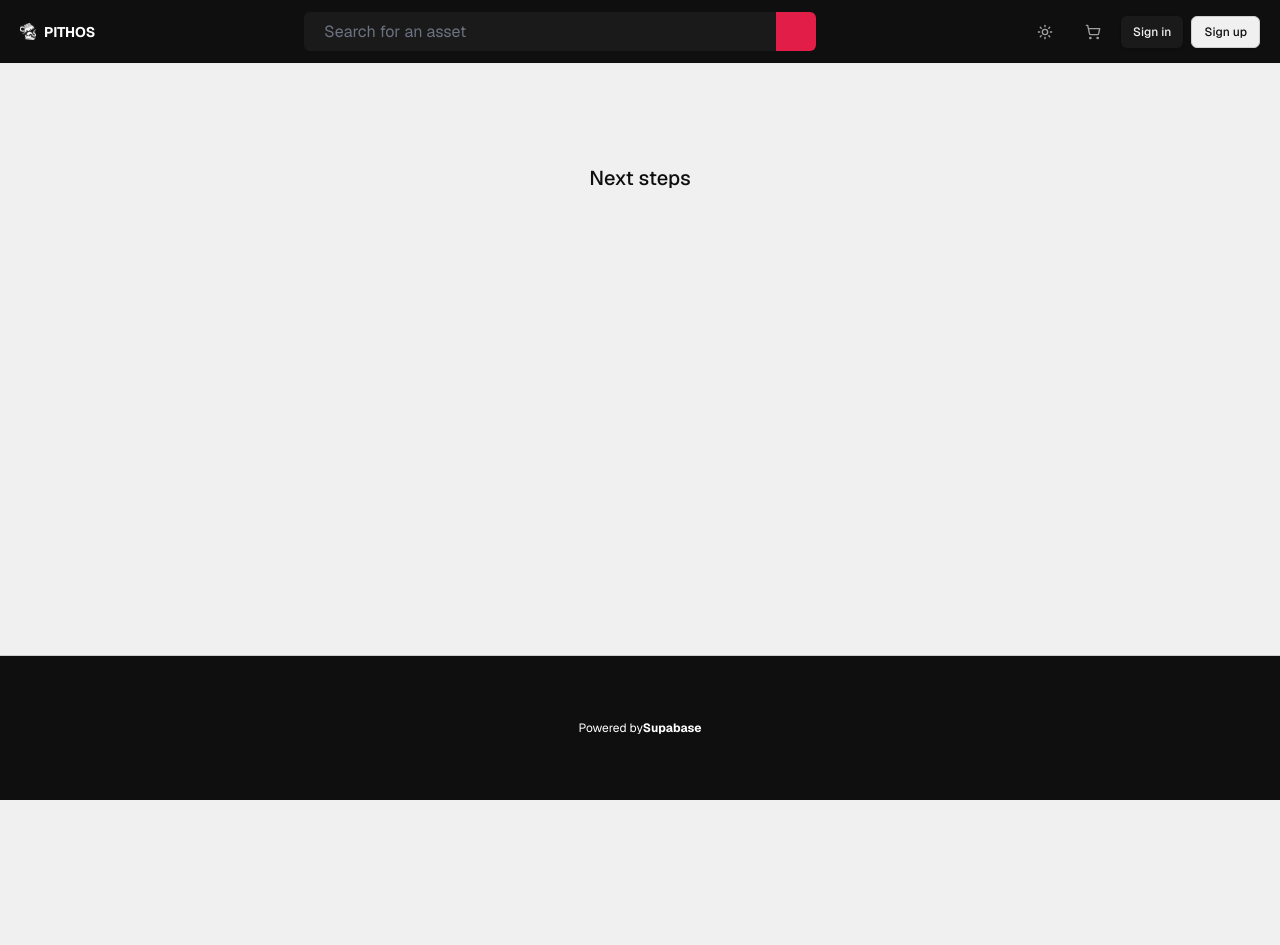
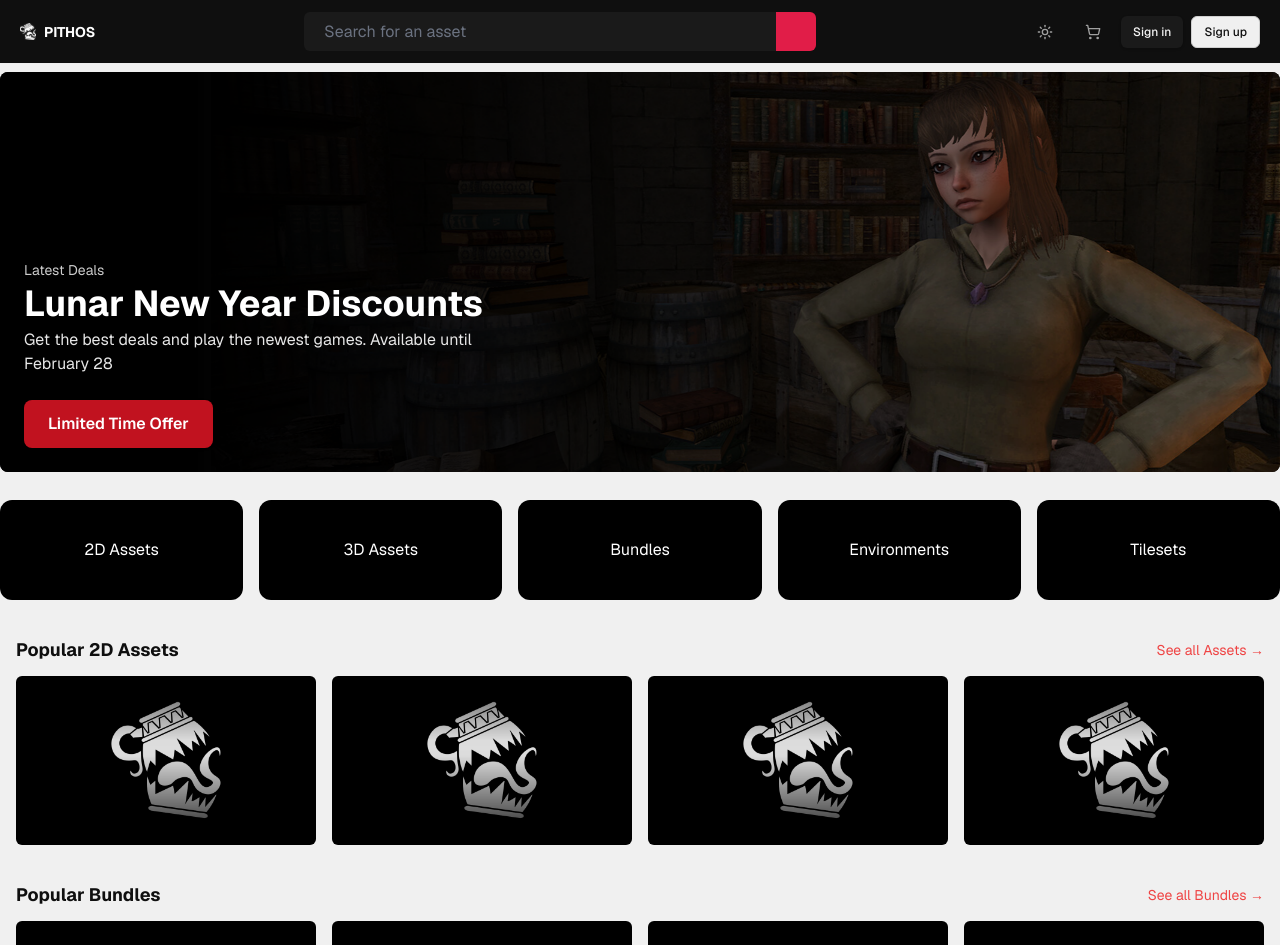
Before and after one commit to klarrrr/pithos, a Next.js app: page / in a window 1280 px wide. Shown: the top 945 px of the page. Before the commit the page ends 800 px from the top, so only its background shows below. Built offline with nearby package versions, Linux system fonts and the light colour scheme; no server answers; some icons are missing.

Commit message:
Home Design -Charles
Homepage initial design of components

```diff
--- a/app/page.tsx
+++ b/app/page.tsx
@@ -1,7 +1,10 @@
 import { Hero } from "@/components/hero";
 import NavBar from "@/components/NavBar";
+import { HomeCategories } from "@/components/HomeCategories";
 import { Suspense } from "react";
 import Footer from "@/components/Footer";
+import {PopularProducts} from "@/components/PopularProducts";
+import {PopularBundles} from "@/components/PopularBundles";
 
 export default async function Home() {
   return (
@@ -9,13 +12,13 @@ export default async function Home() {
       <Suspense>
         <NavBar />
       </Suspense>
-      <div className="flex-1 w-full flex flex-col gap-20 items-center">
-
-        <div className="flex-1 flex flex-col gap-20 max-w-5xl p-5">
-          <Hero />
-          <main className="flex-1 flex flex-col gap-6 px-4">
-            <h2 className="font-medium text-xl mb-4">Next steps</h2>
-
+      <div className="flex-1 w-full flex flex-col gap-5 items-center">
+            <Hero />
+            <HomeCategories />
+            <PopularProducts />
+            <PopularBundles />
+        <div className="flex-1 flex flex-col gap-20 p-5">
+          <main className="flex-1 flex flex-col gap-6 items-center">
           </main>
         </div>
 
--- /dev/null
+++ b/components/HomeCategories.tsx
@@ -0,0 +1,26 @@
+const categories = ["2D Assets", "3D Assets", "Bundles", "Environments", "Tilesets"];
+
+export function HomeCategories() {
+  return (
+    <div className="w-full">
+
+      <div className="max-w-7xl mx-auto">
+
+        <div className="flex gap-4 flex-wrap">
+
+          {categories.map((cat) => (
+            <div
+              key={cat}
+              className="flex-1 min-w-[120px] h-[100px] px-6 py-2 bg-black text-white rounded-xl flex items-center justify-center hover:bg-[#C1121F] transition cursor-pointer"
+            >
+              {cat}
+            </div>
+          ))}
+
+        </div>
+
+      </div>
+
+    </div>
+  );
+}
--- /dev/null
+++ b/components/PopularBundles.tsx
@@ -0,0 +1,37 @@
+export function PopularBundles() {
+  const assets = [
+    "/pithos/PithosThumbnail.png",
+    "/pithos/PithosThumbnail.png",
+    "/pithos/PithosThumbnail.png",
+    "/pithos/PithosThumbnail.png",
+  ];
+
+  return (
+    <div className="w-full">
+      <div className="max-w-7xl mx-auto px-4 mt-4">
+        <div className="flex justify-between items-center mb-3">
+          <h2 className="text-lg font-bold">Popular Bundles</h2>
+        <button className="text-sm text-red-500 hover:underline">
+          See all Bundles →
+        </button>
+      </div>
+
+      <div className="grid grid-cols-2 sm:grid-cols-3 md:grid-cols-4 gap-4">
+        {assets.map((src, index) => (
+          <div
+            key={index}
+            className="aspect-video bg-gray-200 rounded-md overflow-hidden"
+          >
+            <img
+              src={src}
+              alt="asset"
+              className="w-full h-full object-cover"
+            />
+          </div>
+        ))}
+      </div>
+
+      </div>
+    </div>
+  );
+}
--- /dev/null
+++ b/components/PopularProducts.tsx
@@ -0,0 +1,37 @@
+export function PopularProducts() {
+  const assets = [
+    "/pithos/PithosThumbnail.png",
+    "/pithos/PithosThumbnail.png",
+    "/pithos/PithosThumbnail.png",
+    "/pithos/PithosThumbnail.png",
+  ];
+
+  return (
+    <div className="w-full">
+      <div className="max-w-7xl mx-auto px-4 mt-4">
+        <div className="flex justify-between items-center mb-3">
+          <h2 className="text-lg font-bold">Popular 2D Assets</h2>
+        <button className="text-sm text-red-500 hover:underline">
+          See all Assets →
+        </button>
+      </div>
+
+      <div className="grid grid-cols-2 sm:grid-cols-3 md:grid-cols-4 gap-4">
+        {assets.map((src, index) => (
+          <div
+            key={index}
+            className="aspect-video bg-gray-200 rounded-md overflow-hidden"
+          >
+            <img
+              src={src}
+              alt="asset"
+              className="w-full h-full object-cover"
+            />
+          </div>
+        ))}
+      </div>
+
+      </div>
+    </div>
+  );
+}
--- a/components/hero.tsx
+++ b/components/hero.tsx
@@ -2,10 +2,34 @@ import { NextLogo } from "./next-logo";
 import { SupabaseLogo } from "./supabase-logo";
 
 export function Hero() {
-  // This is going to be dynamic later, the admin sets the images
-  // This component renders the big banner - this is just for show, for now
   return (
-    <div className="flex flex-col gap-16 items-center">
+    <div className="relative w-full max-w-7xl mx-auto h-[300px] sm:h-[400px] md:h-[400px] m-0 sm:m-2 flex items-center justify-center bg-black text-white rounded-lg overflow-hidden">
+
+      {/* Background Image */}
+      <img
+        src="/sample-pics/SinSpire Girl.png"
+        alt="SinSpire Girl"
+        className="absolute inset-0 w-full h-full object-cover"
+      />
+
+      <div className="absolute bottom-20 left-4 sm:bottom-24 sm:left-6 flex flex-col gap-1 max-w-lg">
+        <span className="text-sm opacity-80">
+          Latest Deals
+        </span>
+
+        <h1 className="text-xl sm:text-3xl md:text-4xl font-bold leading-tight">
+          Lunar New Year Discounts
+        </h1>
+
+        <p className="text-sm sm:text-base opacity-90">
+          Get the best deals and play the newest games. Available until February 28
+        </p>
+      </div>
+
+      {/* Button */}
+      <button className="absolute bottom-4 left-4 sm:bottom-6 sm:left-6 px-4 py-2 sm:px-6 sm:py-3 bg-[#C1121F] text-white font-semibold rounded-lg shadow hover:bg-red-600 transition">
+        Limited Time Offer
+      </button>
 
     </div>
   );
```
Also changed, not shown: public/pithos/PithosThumbnail.png (added), public/sample-pics/SinSpire Girl.png (added).
